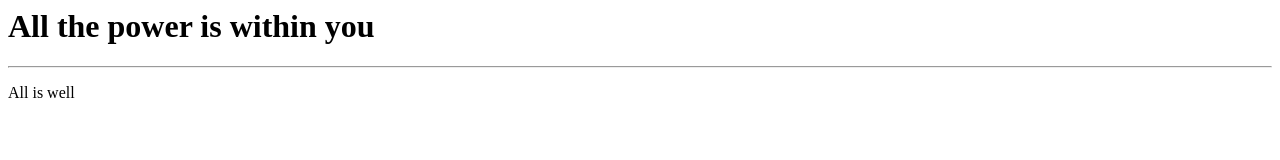
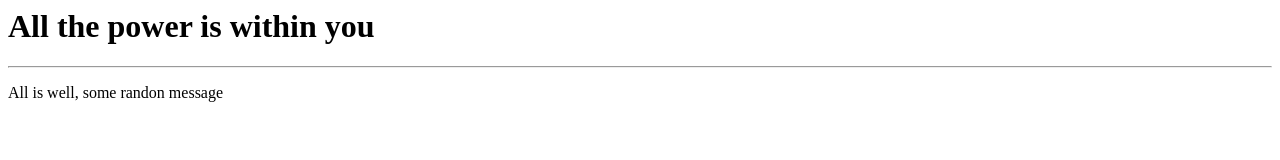
Before and after one commit to murugeshp/firstgitrepo, a plain HTML site: page index.html in a window 1280 px wide. Drawn offline with Linux system fonts and the light colour scheme.

Commit message:
Added some commit

```diff
--- a/index.html
+++ b/index.html
@@ -2,6 +2,6 @@
 	<body>
 		<h1>All the power is within you</h1>
 		<hr/>
-		<p>All is well</p>
+		<p>All is well, some randon message</p>
         </body>
 </html>
```
